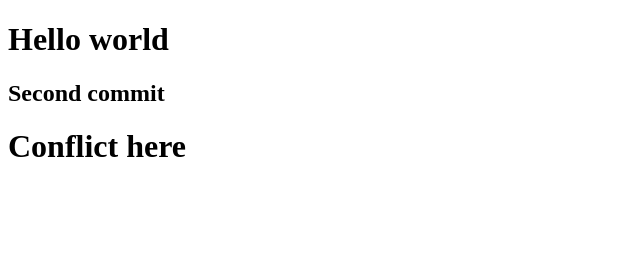
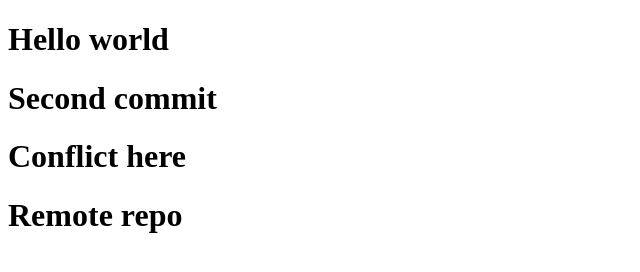
Before and after one commit to nguyendinhduck03/lear_git, a plain HTML site: page index.html in a window 1280 px wide. Shown: the whole page, without its empty margins (0-640 px from the left). Drawn offline with Linux system fonts and the light colour scheme.

Commit message:
new remote push

```diff
--- a/index.html
+++ b/index.html
@@ -7,8 +7,8 @@
 </head>
 <body>
     <h1>Hello world</h1>
-    <h2>Second commit</h2>
+    <h1>Second commit</h1>
     <h1>Conflict here</h1>
-
+    <h1>Remote repo</h1>
 </body>
 </html>
```
Also changed, not shown: 1 other file.
